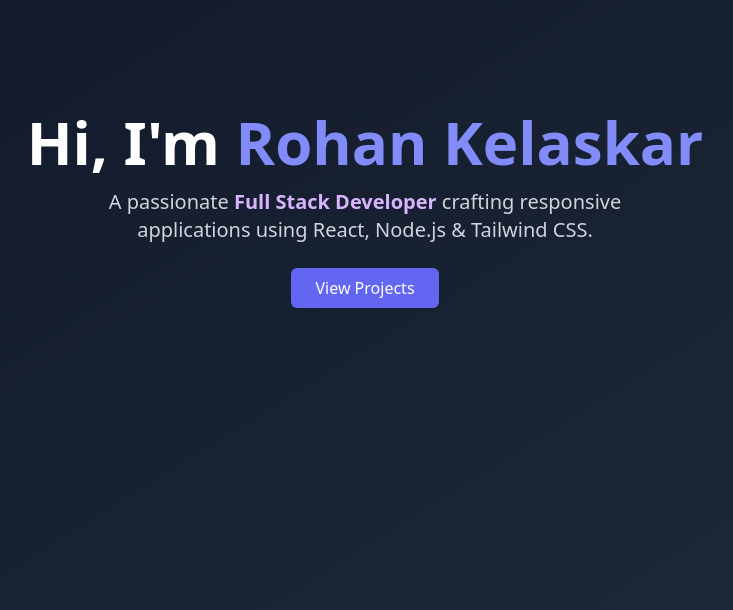
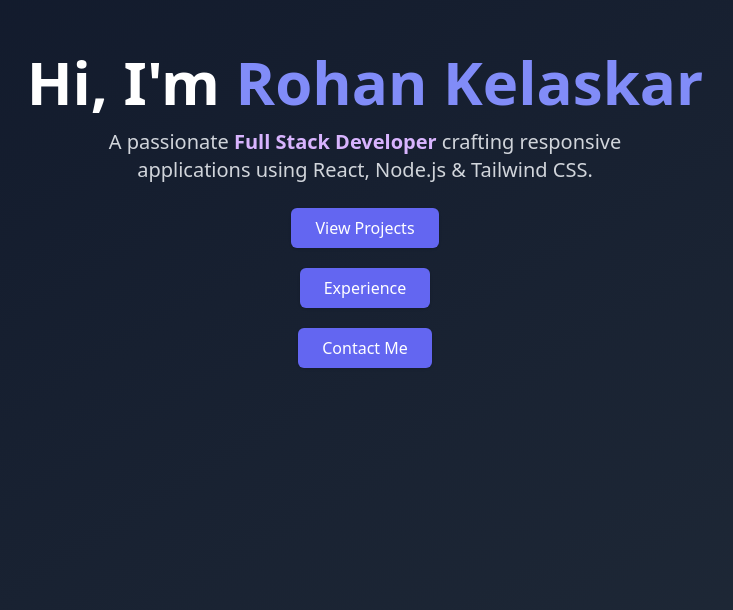
Before and after one commit to Rohan-Kelaskar-36/Personal-Portfolio, a React (Vite) app: page / in a window 1280 px wide. Shown: the part 190-800 px from the top of the page, without its empty margins (275-1008 px from the left). Built offline with nearby package versions, Linux system fonts and the light colour scheme; the HTML template or start-up script is replaced by a standard one.

Commit message:
Updated UI and features

```diff
--- a/package.json
+++ b/package.json
@@ -3,7 +3,10 @@
   "private": true,
   "version": "0.0.0",
   "type": "module",
-  "scripts": {
+  "homepage": "https://github.com/Rohan-Kelaskar-36/Personal-Portfolio/",
+"scripts": {
+  "predeploy": "npm run build",
+  "deploy": "gh-pages -d dist",
     "dev": "vite",
     "build": "vite build",
     "lint": "eslint .",
--- a/src/components/Experience.jsx
+++ b/src/components/Experience.jsx
@@ -22,11 +22,10 @@ const Experience = () => (
         <div className="bg-white p-6 rounded-lg shadow">
           <h3 className="text-2xl font-semibold text-gray-800">Full Stack Developer Intern</h3>
           <p className="text-gray-600 italic">Edunet Foundation, in collaboration with EY GDS & AICTE   · Feb 2025 – Mar 2025</p>
-          <ul className="mt-3 list-disc list-inside text-gray-700 leading-relaxed">
-            <li>Delivered full stack MERN-based apps like book stores, auction systems, and billing tools.</li>
-            <li>Handled deployment using Vercel, Render, and Netlify with CI/CD pipelines.</li>
-            <li>Worked directly with clients to gather requirements and deliver MVPs.</li>
-          </ul>
+            <ul className="mt-3 list-disc list-inside text-gray-700 leading-relaxed">
+  <li>Built "Vintage Bids" auction web app using the MERN stack and Bootstrap.</li>
+  <li>Developed core features like bidding system, user authentication, and real-time updates.</li>
+</ul>
         </div>
 
       </div>
--- a/src/components/Hero.jsx
+++ b/src/components/Hero.jsx
@@ -1,12 +1,13 @@
 import React from 'react';
-
 const Hero = () => (
   <section id="hero" className="h-screen flex flex-col justify-center items-center text-white bg-gradient-to-br from-slate-900 to-gray-800 text-center px-6">
     <h1 className="text-5xl md:text-6xl font-bold mb-4">Hi, I'm <span className="text-indigo-400">Rohan Kelaskar</span></h1>
     <p className="text-lg md:text-xl max-w-xl text-gray-300 mb-6">
       A passionate <span className="text-purple-300 font-semibold">Full Stack Developer</span> crafting responsive applications using React, Node.js & Tailwind CSS.
     </p>
-    <a href="#projects" className="px-6 py-2 bg-indigo-500 hover:bg-indigo-600 rounded-md shadow text-white">View Projects</a>
+    <a href="#projects" className="px-6 py-2 bg-indigo-500 hover:bg-indigo-600 rounded-md shadow text-white mb-5">View Projects</a>
+        <a href="#experience" className="px-6 py-2 bg-indigo-500 hover:bg-indigo-600 rounded-md shadow text-white mb-5">Experience</a>
+    <a href="#contact" className="px-6 py-2 bg-indigo-500 hover:bg-indigo-600 rounded-md shadow text-white">Contact Me</a>
   </section>
 );
 
```
